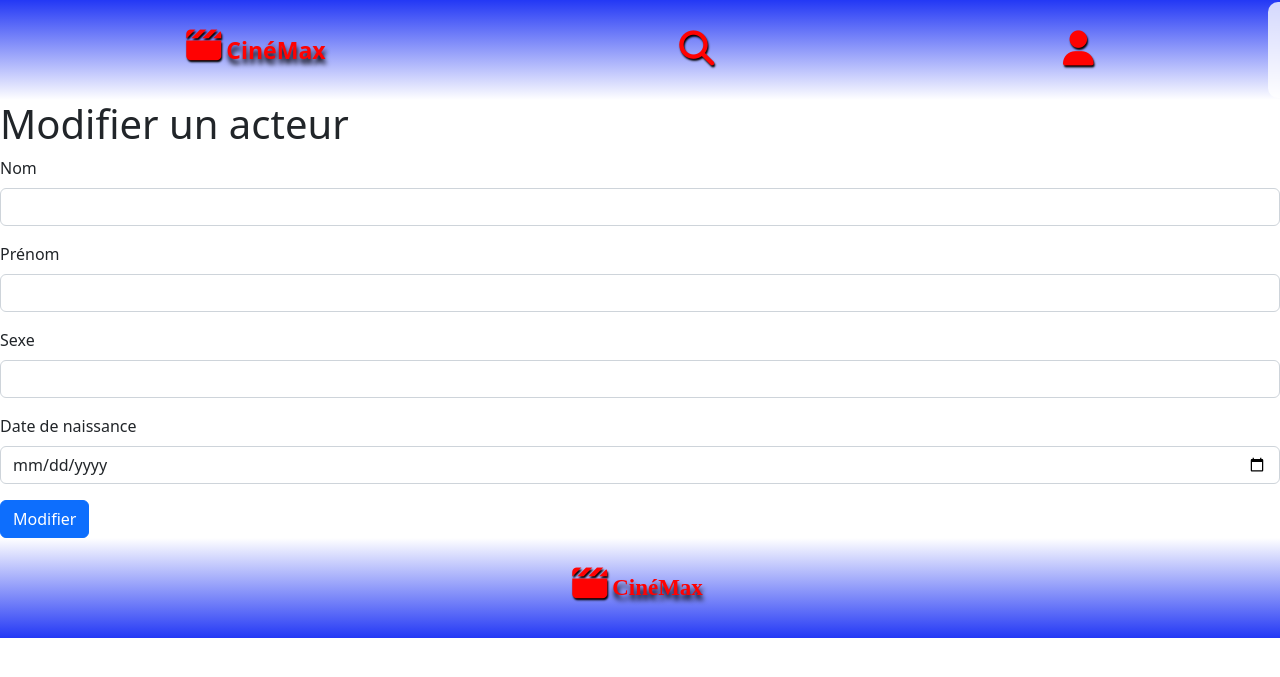
After one commit to younes671/Exo_cinema, a PHP site: template view/modifierActeur.php in a window 1280 px wide; the page is wider, and only the part inside the window is pictured. The commit adds this page. Shown: the top 677 px of that part. Run offline with PHP 8.4, Linux system fonts and the light colour scheme; the template is opened without the code that fills it, so the values that code supplies are empty.

Commit message:
commit secu

```diff
--- a/index.php
+++ b/index.php
@@ -32,6 +32,8 @@
             case "modifyFilm" : $ctrlCinema->modifyFilm($id); break;
             case "formAddActeur" : $ctrlCinema->formAddActeur($id); break;
             case "addActeur" : $ctrlCinema->addActeur(); break;
+            case "deleteActeur" : $ctrlCinema->deleteActeur($id); break;
+            case "deletemodify" : $ctrlCinema->modifyActeur($id); break;
         }
     } else {
         $ctrlHome->home();
--- a/view/listActeurs.php
+++ b/view/listActeurs.php
@@ -14,13 +14,13 @@
         foreach($requete->fetchAll() as $acteur){ ?>
         <tr>
             <td><a href="index.php?action=detailActeur&id=<?= $acteur["id_acteur"]?>"><?= $acteur['prenom'] . " " . $acteur['nom'] ?></a></td>
-            <td><a style='text-decoration:none'class='link-light' href='index.php?action=formAddActeur&id=<?= $acteur['id_acteur'] ?>'><button class='btn btn-success btn-sm' type='button'>Ajouter Acteur</button></a></td>
             <td><a style='text-decoration:none'class='link-light' href='index.php?action=deleteActeur&id=<?= $acteur['id_acteur'] ?>'><button class='btn btn-danger btn-sm' type='button'>Supprimer Acteur</button></a></td>
             <td><a style='text-decoration:none'class='link-light' href='index.php?action=modifyActeur&id=<?= $acteur['id_acteur'] ?>'><button class='btn btn-primary btn-sm' type='button'>Modifier Acteur</button></a></td>
         </tr>
-    <?php } ?>
+        <?php } ?>
     </tbody>
 </table>
+<a style='text-decoration:none'class='link-light' href='index.php?action=formAddActeur&id=<?= $acteur['id_acteur'] ?>'><button class='btn btn-success btn-sm' type='button'>Ajouter Acteur</button></a>
 
 <?php
 $titre = "Liste des Acteurs";
--- /dev/null
+++ b/view/modifierActeur.php
@@ -0,0 +1,34 @@
+<?php  ob_start(); ?>
+<h1>Modifier  un acteur</h1>
+<?php $id_acteur = filter_input(INPUT_GET, 'id', FILTER_VALIDATE_INT); ?>
+<form action="index.php?action=modifyActeur" method="post">
+                <input type="hidden" name="id_acteur" value="<?= $id_acteur ?>">
+                <div class="mb-3">
+                    <label for="disabledTextInput" class="form-label">Nom</label>
+                    <input type="text"  class="form-control" name="nom">
+                </div>
+                <div class="mb-3">
+                    <label for="disabledTextInput" class="form-label">Prénom</label>
+                    <input type="text"  class="form-control" name="prenom">
+                </div>
+                <div class="mb-3">
+                    <label for="disabledTextInput" class="form-label">Sexe</label>
+                    <input type="text"  class="form-control" name="sexe">
+                </div>
+                <div class="mb-3">
+                    <label for="disabledTextInput" class="form-label">Date de naissance</label>
+                    <input type="date"  class="form-control" name="date_naissance">
+                </div>
+
+            <button type="submit" class="btn btn-primary" name="submit">Modifier</button>
+        </form>
+
+<?php
+
+
+
+
+$titre = "Modifier Acteur";
+$titre_secondaire = "Modifier Acteur";
+$content = ob_get_clean();
+require "view/Template.php";
```
Also changed, not shown: controller/CinemaController.php (+96 -9 lines).
